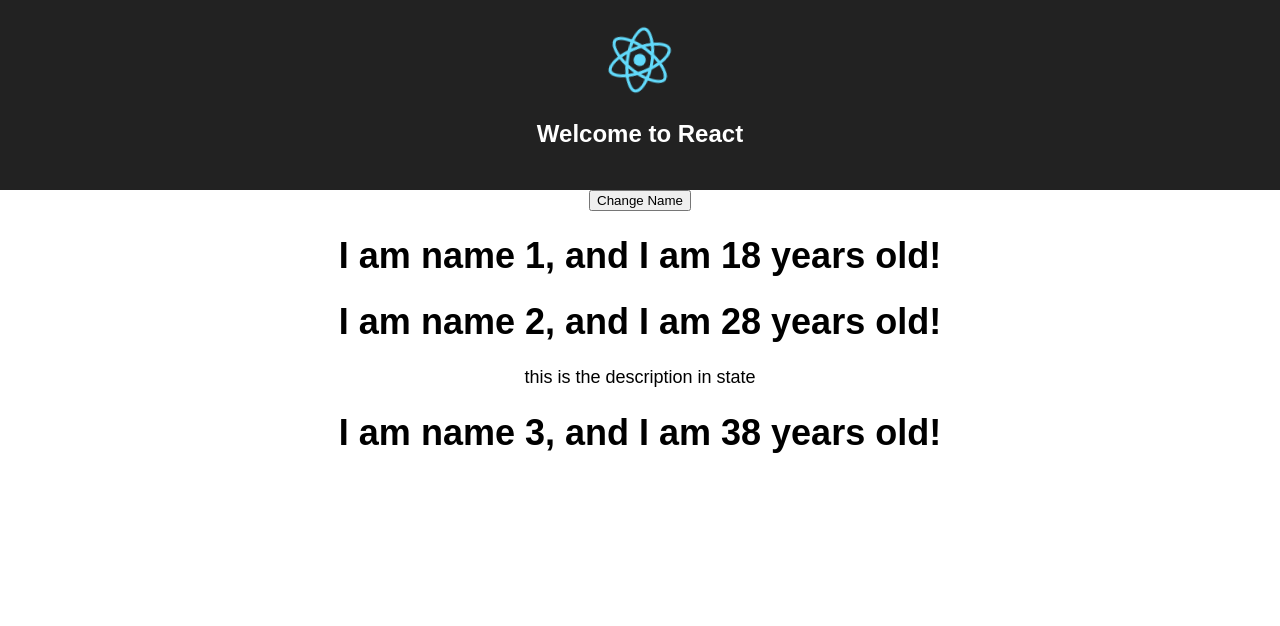
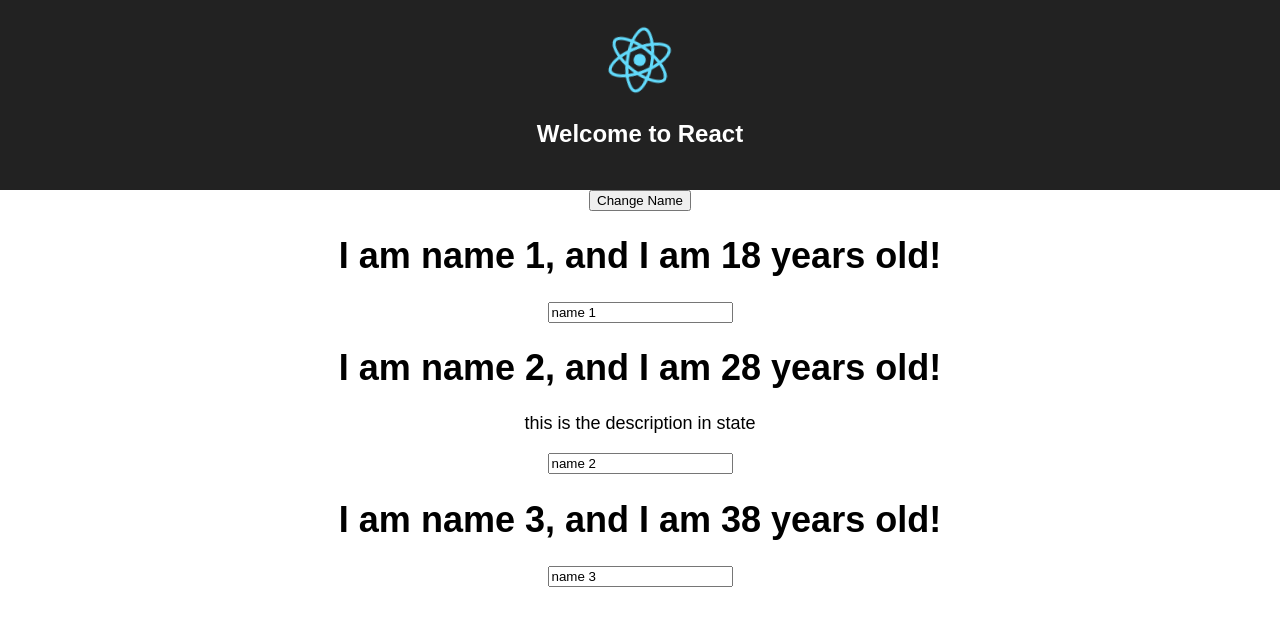
Before and after one commit to veja947/react_hello, a React (Create React App) app in the folder react-hello-world/: page / in a window 1280 px wide. Shown: the top 626 px of the page. Built offline with nearby package versions, Linux system fonts and the light colour scheme.

Commit message:
first try two way binding on person 3

```diff
--- a/react-hello-world/src/App.js
+++ b/react-hello-world/src/App.js
@@ -43,6 +43,26 @@ class App extends Component {
         })
     };
 
+    editInputHandler = (event) => {
+      this.setState({
+          persons: [
+              {
+                  name: 'another name1',
+                  age: 81
+              },
+              {
+                  name: 'another name 2',
+                  age: 82
+              },
+              {
+                  name: event.target.value,
+                  age: 83
+              }
+          ],
+          anotherDescription: 'this is another description in state'
+      })
+    };
+
     render() {
         return (
             <div className="App">
@@ -63,6 +83,7 @@ class App extends Component {
                         {this.state.description}
                     </Person>
                     <Person
+                        editInput={this.editInputHandler}
                         name={this.state.persons[2].name}
                         age={this.state.persons[2].age}/>
                 </p>
--- a/react-hello-world/src/Person/Person.js
+++ b/react-hello-world/src/Person/Person.js
@@ -5,6 +5,7 @@ const person = (props) => {
         <div className="person-root">
             <h1 onClick={props.myClick}>I am {props.name}, and I am {props.age} years old!</h1>
             <p>{props.children}</p>
+            <input onChange={props.editInput} value={props.name}/>
         </div>
     )
 };
```
